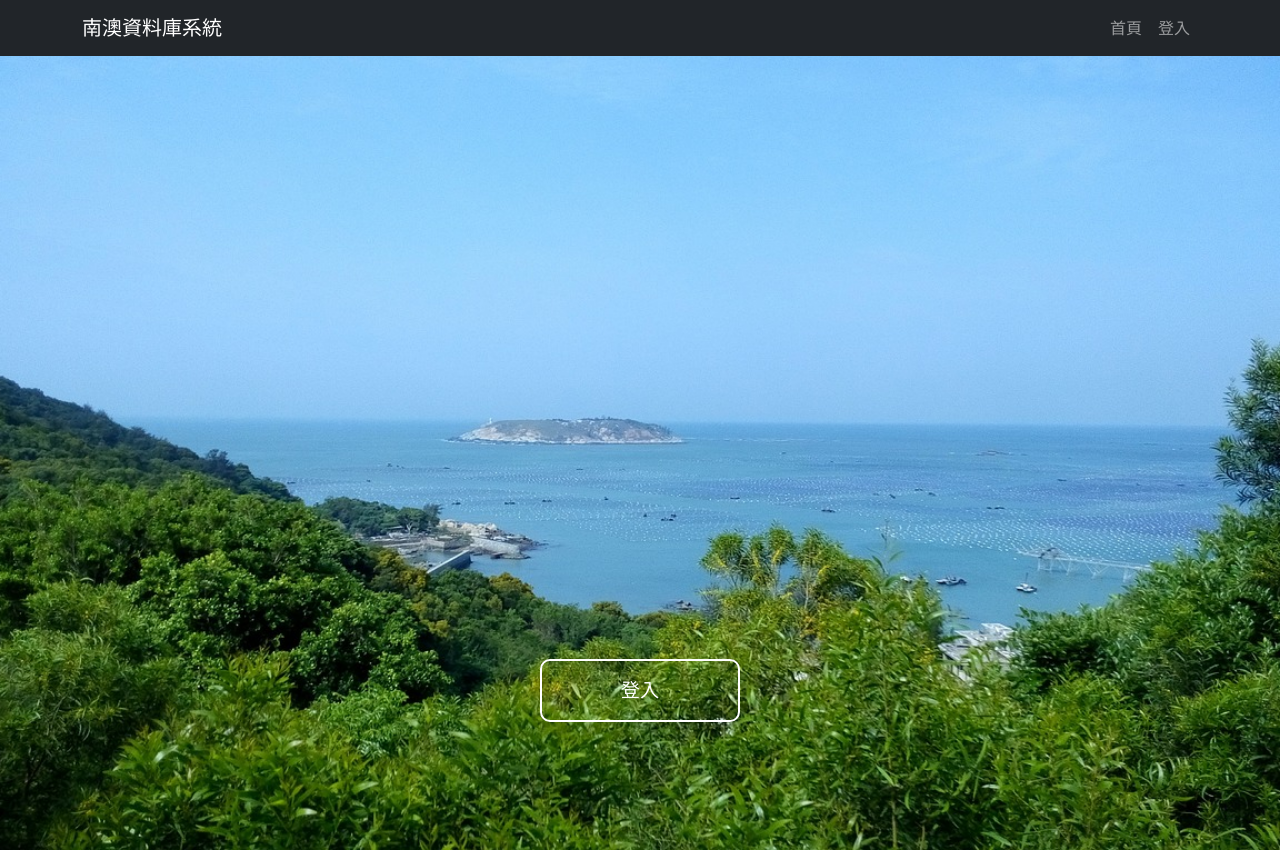
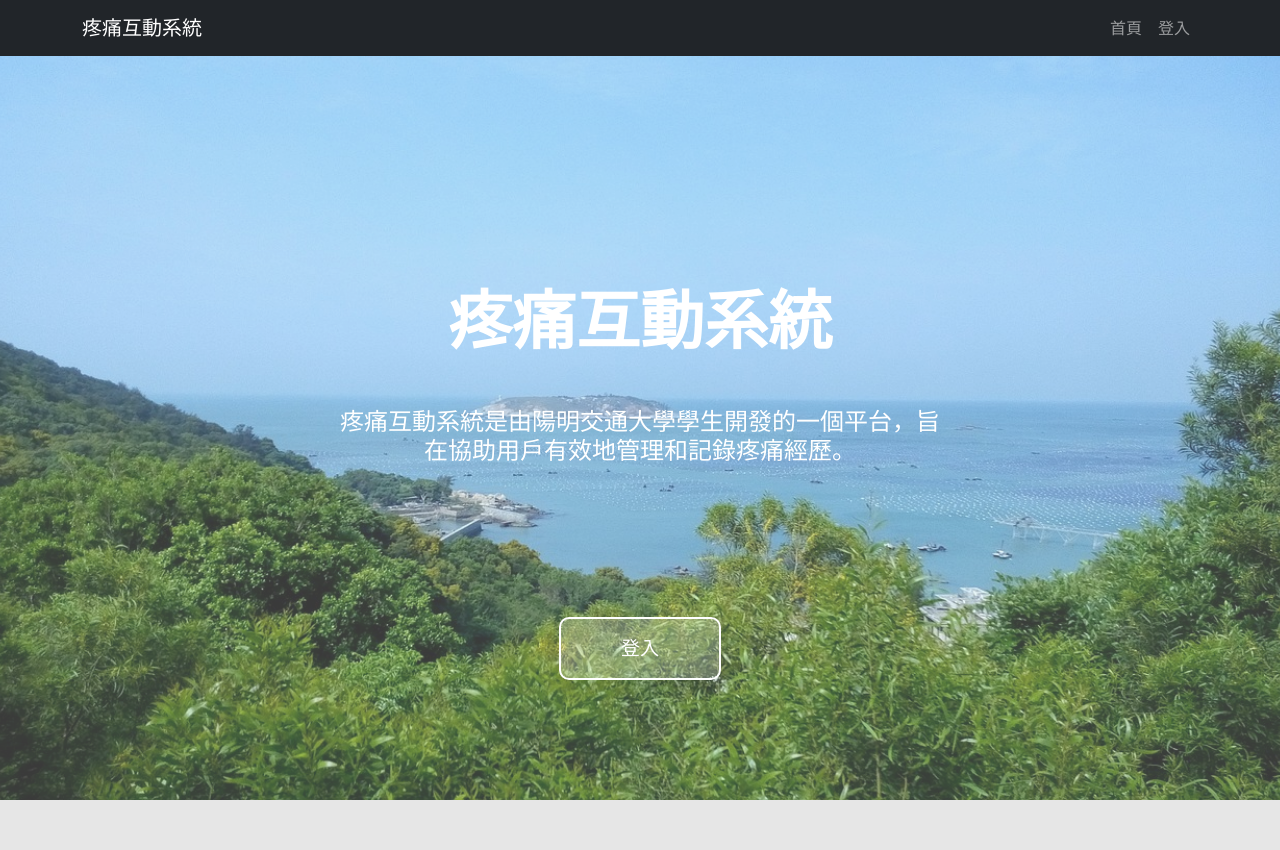
Before and after one commit to chou-ting-wei/NYCU_Service-Learning-Nanao, a React (Vite) app in the folder frontend/: page /home in a window 1280 px wide. After the commit the page ends 800 px from the top, so only its background shows below. Built offline with nearby package versions, Linux system fonts and the light colour scheme.

Commit message:
fix index home navig login

```diff
--- a/frontend/index.html
+++ b/frontend/index.html
@@ -4,7 +4,7 @@
     <meta charset="UTF-8" />
     <link rel="icon" href="favicon.ico">
     <meta name="viewport" content="width=device-width, initial-scale=1.0" />
-    <title>南澳資料庫系統</title>
+    <title>疼痛互動系統</title>
   </head>
   <body>
     <div id="root"></div>
--- a/frontend/src/assets/Home.css
+++ b/frontend/src/assets/Home.css
@@ -1,38 +1,84 @@
-/* src/Home.css */
 .home {
+    position: relative;
+    height: calc(100vh - 50px); /* 100% of the viewport height minus the height of the navbar */
+    display: flex;
+    flex-direction: column;
+    justify-content: space-between; /* Space out items to push the button to the bottom */
+    align-items: center; /* Center items horizontally */
+    padding-top: 10vh;
+    padding-bottom: 15vh;
+    overflow: hidden;
+}
+
+.home::before {
+    content: "";
+    position: absolute;
+    top: 0;
+    left: 0;
+    width: 100%;
+    height: 100%;
     background-image: url("/home_photo.jpg");
-    height: 100vh;
     background-position: center;
     background-repeat: no-repeat;
     background-size: cover;
+    opacity: 0.75; /* Adjust the opacity here */
+    z-index: 1; /* Ensure this is below the content */
+}
+
+.title, .subtitle {
+    width: 60%;
+    animation: fadeIn 1s ease-in-out forwards;
+    color: white;
+    text-align: center;
+    margin: 0; /* Removes default margin to better control spacing */
+}
+
+.title {
+    font-size: 4em;
+    font-weight: 700;
+}
+.subtitle {
+    font-size: 1.5em;
+    font-weight: 300;
+}
+
+@keyframes fadeIn {
+    from { opacity: 0; }
+    to { opacity: 1; }
+}
+
+.content-wrapper {
+    z-index: 2;
     display: flex;
-    align-items: flex-end;
-    justify-content: center;
-    padding-bottom: 10%;
+    flex-direction: column;
+    align-items: center; /* Center title and subtitle horizontally */
 }
 
 .login-button {
-    background: transparent; /* Make background transparent */
-    border: 2px solid white; /* Add white border */
+    position: relative;
+    z-index: 2; /* Ensure button is above the overlay */
+    background: transparent;
+    border: 2px solid white;
     border-radius: 10px;
     color: white;
     cursor: pointer;
     font-size: 1.2em;
-    padding: 15px 60px; /* Increased padding for length */
-    min-width: 200px; /* Set a minimum width */
+    padding: 15px 60px;
     text-transform: uppercase;
     transition: all 0.3s ease;
+    background: rgba(255, 255, 255, 0.2);
     box-shadow: 0 8px 15px rgba(0, 0, 0, 0.1);
     outline: none;
 }
 
 .login-button:hover {
-    background: rgba(255, 255, 255, 0.1); /* Slightly opaque background on hover */
+    background: rgba(255, 255, 255, 0.3);
     box-shadow: 0 15px 20px rgba(0, 0, 0, 0.2);
     transform: translateY(-3px);
 }
 
 .login-button:active {
+    background: rgba(255, 255, 255, 0.1);
     box-shadow: 0 5px 10px rgba(0, 0, 0, 0.2);
     transform: translateY(2px);
 }
--- a/frontend/src/assets/Home.tsx
+++ b/frontend/src/assets/Home.tsx
@@ -1,14 +1,40 @@
-import './Home.css'
+import './Home.css';
 import React from 'react';
+import { useCookies } from 'react-cookie';
 import { Link } from 'react-router-dom';
 
 const Home = () => {
+  const [cookies, setCookie, removeCookie] = useCookies(['user']);
   return (
-    <div className="home">
-      <Link to="/login">
-        <button className="login-button">登入</button>
-      </Link>
-    </div>
+      <div className="home">
+          <div className="overlay"></div>
+          <div className="content-wrapper">
+              <h1 className="title">疼痛互動系統</h1>
+              <br></br>
+              <br></br>
+              <h2 className="subtitle"><strong>疼痛互動系統</strong>是由陽明交通大學學生開發的一個平台，旨在協助用戶有效地管理和記錄疼痛經歷。</h2>
+          </div>
+          {!cookies.user ? (
+            <Link to="/login">
+                <button className="login-button">登入</button>
+            </Link>
+          ) : (
+            <>
+            {cookies.user === "admin" ? (
+              <Link to="/admin">
+                <button className="login-button">管理介面</button>
+              </Link>
+            ) : (
+              <Link to="/interact">
+                <button className="login-button">疼痛回報</button>
+              </Link>
+            )
+            }
+            </>
+          )
+          }
+
+      </div>
   );
 }
 
--- a/frontend/src/assets/Login.css
+++ b/frontend/src/assets/Login.css
@@ -78,3 +78,14 @@
 .offscreen {
     display: none;
 }
+
+.logged{
+    /* position:absolute; */
+    width:100%;
+    display:flex;
+    flex-direction: column;
+    align-items: center;
+    text-align: center;
+    padding:30px;
+    color:#333;
+}
--- a/frontend/src/assets/Login.tsx
+++ b/frontend/src/assets/Login.tsx
@@ -1,102 +1,80 @@
 import './Login.css'
-import { useRef, useState, useEffect } from 'react';
-import { Form, Link, useNavigate } from "react-router-dom";
-
-// Define your interface if you are using TypeScript
-interface LoginResponse {
-    status: string;
-    password: string;
-}
+import React, { useRef, useState, useEffect } from 'react';
+import { Link, useNavigate } from "react-router-dom";
+import { useCookies } from 'react-cookie';
+import axios from 'axios';
 
 const Login = ({ onLogin, url }) => {
-    const userRef = useRef(null);
-    const errRef = useRef(null);
-    const [user, setUser] = useState('');
-    const [pwd, setPwd] = useState('');
-    const [errMsg, setErrMsg] = useState('');
-    const [success, setSuccess] = useState(false);
-    const [info, setInfo] = useState<LoginResponse | null>(null);
-    const [role, setRole] = useState("user");
-    const [response, setResponse] = useState({});
-    const navigate = useNavigate();
+    const userRef = useRef(null); // Focus the user input on initial render
+    const [user, setUser] = useState(''); // State for username
+    const [pwd, setPwd] = useState(''); // State for password
+    const [errMsg, setErrMsg] = useState(''); // State for storing error messages
+    const [success, setSuccess] = useState(false); // State to track login success
+    const [cookies, setCookie, removeCookie] = useCookies(['user']);
+    const navigate = useNavigate(); // Hook for redirecting to other routes
 
     useEffect(() => {
-        if (userRef.current) {
-            userRef.current.focus();
+        // Automatically focus the username input when the component mounts
+        console.log(success)
+        userRef.current?.focus();
+    }, []);
+
+    useEffect(() => {
+        if (success) {
+          onLogin(user);  // Handle post-login actions
+          navigate('/home');  // Redirect on success
         }
-    }, [])
-
-    // useEffect(() => {
-    //     setErrMsg('');
-    // }, [user, pwd])
-
-    // useEffect(() => {
-    //     if (info) {
-    //         if (info.status === "Failed") {
-    //             setErrMsg('Unauthorized');
-    //         } else if (info.password === pwd) {
-    //             setSuccess(true);
-    //         } else {
-    //             setErrMsg('password incorrect');
-    //         }
-    //     }
-    // }, [info])
+    }, [success, onLogin, user, navigate]); // Run only when `success` changes
 
     const handleSubmit = async (e) => {
         e.preventDefault();
-        const formData = new FormData();
-        // const formData = {};
-        formData['username'] = user;
-        formData['password'] = pwd;
-        const formDataStr = JSON.stringify(formData);
-        // console.log(fromDataStr);
+        try {
+            const response = await axios.post(url + 'auth/login', {
+                username: user,
+                password: pwd
+            }, {
+                headers: {
+                    'Content-Type': 'application/json'
+                }
+            });
 
-        setResponse(await fetch(url + 'auth/login', {
-            method: "POST",
-            headers: {
-                'Content-Type': 'application/json',
-                'Accept': 'application/json'
-            },
-            body: formDataStr,
-        }));
-    };
+            if (response.status === 201) {
+                setSuccess(true);  // This will trigger the useEffect above
+            } else {
+                throw new Error('Login failed');
+            }
+        } catch (error) {
+            console.error(error);
 
-    useEffect(() => {
-        if (response.status === 400) {
+            if (error.response) {
+                // Handle errors based on response status code
+                if (error.response.status === 400) {
                     setErrMsg('用戶不存在');
+                } else if (error.response.status === 401) {
+                    setErrMsg('密碼錯誤');
+                } else {
+                    setErrMsg('登錄失敗，請稍後再試');
                 }
-        if (response.status === 401) {
-            setErrMsg('密碼錯誤');
+            } else {
+                // Handle errors without response (e.g., network errors)
+                setErrMsg('網絡錯誤，請檢查您的連接');
             }
 
-        if (response.ok) {
-            setSuccess(true);
+            setSuccess(false);  // Explicitly reset on failure if needed
         }
-
-        if (success) {
-            // console.log(user);
-            onLogin(user);
-            navigate('/home');
-        }
-    }, [success, onLogin, user, role, navigate, response.ok, response.status])
+    };
 
 
     return (
         <div className="container">
-            {success && (
+            {cookies.user ? (
+                <div className="logged">
                 <div>
                     <h1>已登入！</h1>
-                    <br />
-                    <p>
-                        <Link to="/home">回到首頁</Link>
-                    </p>
-                </div>
-            )}
-
-            {success === false && (
-                <>
-                    {/* <div className="top"></div>
-      <div className="bottom"></div> */}
+                    <br></br>
+                    <p><Link to="/home">回到首頁</Link></p>
+                </div></div>
+            ) : (
                 <div className="center">
                     <div className="login">
                         <h1>登入</h1>
@@ -112,9 +90,7 @@ const Login = ({ onLogin, url }) => {
                                 value={user}
                                 required
                             />
-
                             <label htmlFor="password">密碼：</label>
-
                             <input
                                 type="password"
                                 id="password"
@@ -122,17 +98,13 @@ const Login = ({ onLogin, url }) => {
                                 value={pwd}
                                 required
                             />
-                                <div ref={errRef} className={errMsg ? "errmsg" : "offscreen"} aria-live="assertive">{errMsg}</div>
-                                <button>送出</button>
+                            <div aria-live="assertive" className={errMsg ? "errmsg" : "offscreen"}>
+                                {errMsg}
+                            </div>
+                            <button type="submit">送出</button>
                         </form>
-                            {/* <label>
-                                沒有帳號嗎？<br />
-                            </label>
-                            <p>
-                                <Link to="/register">註冊新帳號</Link>
-                            </p> */}
                     </div>
-                    </div></>
+                </div>
             )}
         </div>
     );
--- a/frontend/src/assets/Navig.tsx
+++ b/frontend/src/assets/Navig.tsx
@@ -20,7 +20,7 @@ const Navig: React.FC<NavigProps> = ({ user }) => {
   return (
     <Navbar bg="dark" variant="dark" expand="lg" fixed="top">
       <Container>
-        <Navbar.Brand>南澳資料庫系統</Navbar.Brand>
+        <Navbar.Brand>疼痛互動系統</Navbar.Brand>
         <Navbar.Toggle aria-controls="basic-navbar-nav" />
         <Navbar.Collapse id="basic-navbar-nav">
           <Nav className="ms-auto">
--- a/frontend/src/index.css
+++ b/frontend/src/index.css
@@ -3,4 +3,5 @@ body {
   display: flex;
   /* place-items: center; */
   background-color: rgb(230, 230, 230);
+  user-select: none; /* Disable text selection for the entire page */
 }
```
Lines whose indentation alone changed are shown as unchanged.
